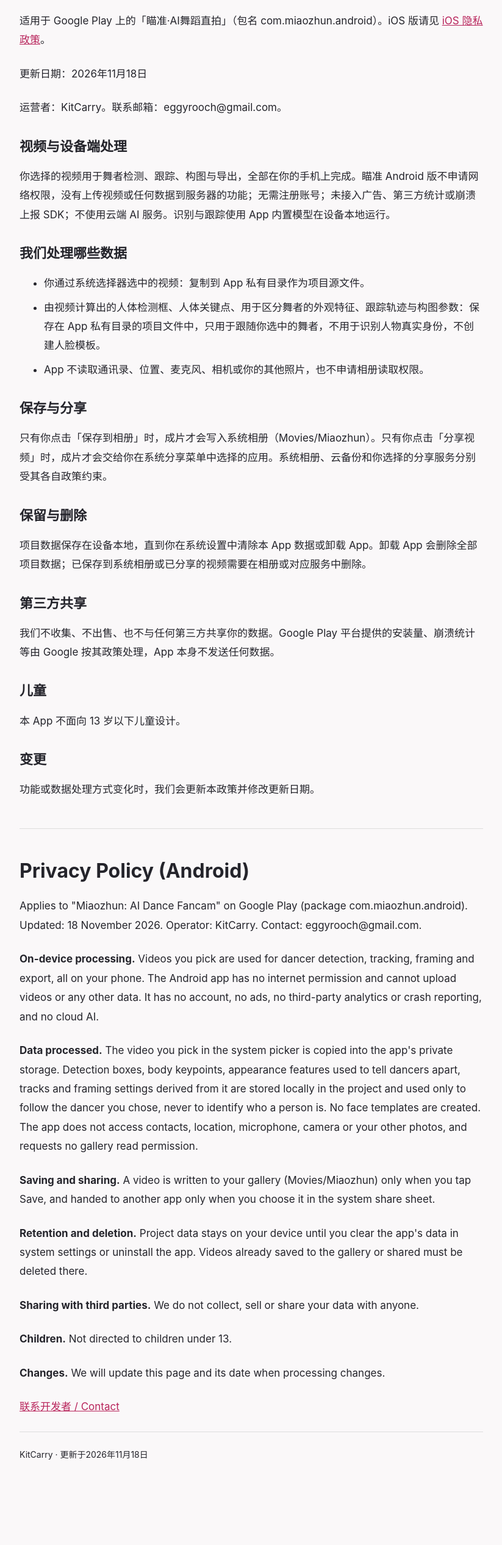
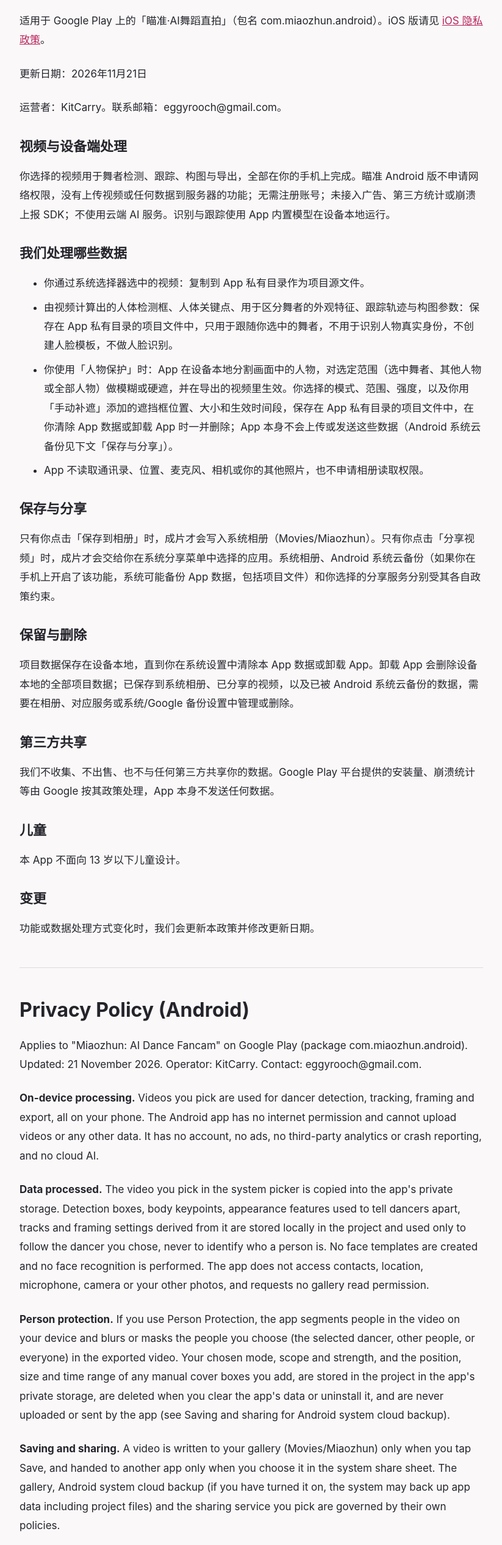
Before and after one commit to eggyrooch-blip/miaozhun-site, a plain HTML site: page privacy-android.html in a window 1280 px wide. Shown: the part 207-2740 px from the top of the page at 61% size, without its empty margins (228-1051 px from the left). Before the commit the page ends 2685 px from the top, so only its background shows below. Drawn offline with Linux system fonts and the light colour scheme.

Commit message:
feat(r1121-privacy-android-protection): /privacy-android( (#1)
* ftask: scaffold r1121-privacy-android-protection

* privacy-android: add person protection + manual cover data, backup note, 11-21

* spec approved

* qa evidence

* privacy-android: fix deletion/backup wording per review

* ftask: pre-ship audit snapshot (r1121-privacy-android-protection)

* sim trace

---------

Co-authored-by: sunke <sunke@keep.com>

```diff
--- a/privacy-android.html
+++ b/privacy-android.html
@@ -12,7 +12,7 @@
   <nav aria-label="页面导航"><a href="support.html">支持与联系</a><a href="privacy.html">隐私政策（iOS）</a><a href="privacy-android.html">隐私政策（Android）</a><a href="terms.html">服务条款</a></nav>
   <h1>隐私政策（Android 版）</h1>
   <p>适用于 Google Play 上的「瞄准·AI舞蹈直拍」（包名 com.miaozhun.android）。iOS 版请见 <a href="privacy.html">iOS 隐私政策</a>。</p>
-  <p>更新日期：2026年11月18日</p>
+  <p>更新日期：2026年11月21日</p>
   <p>运营者：KitCarry。联系邮箱：eggyrooch@gmail.com。</p>
 
   <h2>视频与设备端处理</h2>
@@ -21,15 +21,16 @@
   <h2>我们处理哪些数据</h2>
   <ul>
     <li>你通过系统选择器选中的视频：复制到 App 私有目录作为项目源文件。</li>
-    <li>由视频计算出的人体检测框、人体关键点、用于区分舞者的外观特征、跟踪轨迹与构图参数：保存在 App 私有目录的项目文件中，只用于跟随你选中的舞者，不用于识别人物真实身份，不创建人脸模板。</li>
+    <li>由视频计算出的人体检测框、人体关键点、用于区分舞者的外观特征、跟踪轨迹与构图参数：保存在 App 私有目录的项目文件中，只用于跟随你选中的舞者，不用于识别人物真实身份，不创建人脸模板，不做人脸识别。</li>
+    <li>你使用「人物保护」时：App 在设备本地分割画面中的人物，对选定范围（选中舞者、其他人物或全部人物）做模糊或硬遮，并在导出的视频里生效。你选择的模式、范围、强度，以及你用「手动补遮」添加的遮挡框位置、大小和生效时间段，保存在 App 私有目录的项目文件中，在你清除 App 数据或卸载 App 时一并删除；App 本身不会上传或发送这些数据（Android 系统云备份见下文「保存与分享」）。</li>
     <li>App 不读取通讯录、位置、麦克风、相机或你的其他照片，也不申请相册读取权限。</li>
   </ul>
 
   <h2>保存与分享</h2>
-  <p>只有你点击「保存到相册」时，成片才会写入系统相册（Movies/Miaozhun）。只有你点击「分享视频」时，成片才会交给你在系统分享菜单中选择的应用。系统相册、云备份和你选择的分享服务分别受其各自政策约束。</p>
+  <p>只有你点击「保存到相册」时，成片才会写入系统相册（Movies/Miaozhun）。只有你点击「分享视频」时，成片才会交给你在系统分享菜单中选择的应用。系统相册、Android 系统云备份（如果你在手机上开启了该功能，系统可能备份 App 数据，包括项目文件）和你选择的分享服务分别受其各自政策约束。</p>
 
   <h2>保留与删除</h2>
-  <p>项目数据保存在设备本地，直到你在系统设置中清除本 App 数据或卸载 App。卸载 App 会删除全部项目数据；已保存到系统相册或已分享的视频需要在相册或对应服务中删除。</p>
+  <p>项目数据保存在设备本地，直到你在系统设置中清除本 App 数据或卸载 App。卸载 App 会删除设备本地的全部项目数据；已保存到系统相册、已分享的视频，以及已被 Android 系统云备份的数据，需要在相册、对应服务或系统/Google 备份设置中管理或删除。</p>
 
   <h2>第三方共享</h2>
   <p>我们不收集、不出售、也不与任何第三方共享你的数据。Google Play 平台提供的安装量、崩溃统计等由 Google 按其政策处理，App 本身不发送任何数据。</p>
@@ -43,16 +44,17 @@
   <hr>
 
   <h1>Privacy Policy (Android)</h1>
-  <p>Applies to "Miaozhun: AI Dance Fancam" on Google Play (package com.miaozhun.android). Updated: 18 November 2026. Operator: KitCarry. Contact: eggyrooch@gmail.com.</p>
+  <p>Applies to "Miaozhun: AI Dance Fancam" on Google Play (package com.miaozhun.android). Updated: 21 November 2026. Operator: KitCarry. Contact: eggyrooch@gmail.com.</p>
   <p><strong>On-device processing.</strong> Videos you pick are used for dancer detection, tracking, framing and export, all on your phone. The Android app has no internet permission and cannot upload videos or any other data. It has no account, no ads, no third-party analytics or crash reporting, and no cloud AI.</p>
-  <p><strong>Data processed.</strong> The video you pick in the system picker is copied into the app's private storage. Detection boxes, body keypoints, appearance features used to tell dancers apart, tracks and framing settings derived from it are stored locally in the project and used only to follow the dancer you chose, never to identify who a person is. No face templates are created. The app does not access contacts, location, microphone, camera or your other photos, and requests no gallery read permission.</p>
-  <p><strong>Saving and sharing.</strong> A video is written to your gallery (Movies/Miaozhun) only when you tap Save, and handed to another app only when you choose it in the system share sheet.</p>
-  <p><strong>Retention and deletion.</strong> Project data stays on your device until you clear the app's data in system settings or uninstall the app. Videos already saved to the gallery or shared must be deleted there.</p>
+  <p><strong>Data processed.</strong> The video you pick in the system picker is copied into the app's private storage. Detection boxes, body keypoints, appearance features used to tell dancers apart, tracks and framing settings derived from it are stored locally in the project and used only to follow the dancer you chose, never to identify who a person is. No face templates are created and no face recognition is performed. The app does not access contacts, location, microphone, camera or your other photos, and requests no gallery read permission.</p>
+  <p><strong>Person protection.</strong> If you use Person Protection, the app segments people in the video on your device and blurs or masks the people you choose (the selected dancer, other people, or everyone) in the exported video. Your chosen mode, scope and strength, and the position, size and time range of any manual cover boxes you add, are stored in the project in the app's private storage, are deleted when you clear the app's data or uninstall it, and are never uploaded or sent by the app (see Saving and sharing for Android system cloud backup).</p>
+  <p><strong>Saving and sharing.</strong> A video is written to your gallery (Movies/Miaozhun) only when you tap Save, and handed to another app only when you choose it in the system share sheet. The gallery, Android system cloud backup (if you have turned it on, the system may back up app data including project files) and the sharing service you pick are governed by their own policies.</p>
+  <p><strong>Retention and deletion.</strong> Project data stays on your device until you clear the app's data in system settings or uninstall the app. Videos already saved to the gallery or shared, and any data backed up by Android system cloud backup, must be managed or deleted there.</p>
   <p><strong>Sharing with third parties.</strong> We do not collect, sell or share your data with anyone.</p>
   <p><strong>Children.</strong> Not directed to children under 13.</p>
   <p><strong>Changes.</strong> We will update this page and its date when processing changes.</p>
   <p><a href="mailto:eggyrooch@gmail.com">联系开发者 / Contact</a></p>
-  <footer>KitCarry · 更新于2026年11月18日</footer>
+  <footer>KitCarry · 更新于2026年11月21日</footer>
 </main>
 </body>
 </html>
```
Also changed, not shown: 12 other files.
